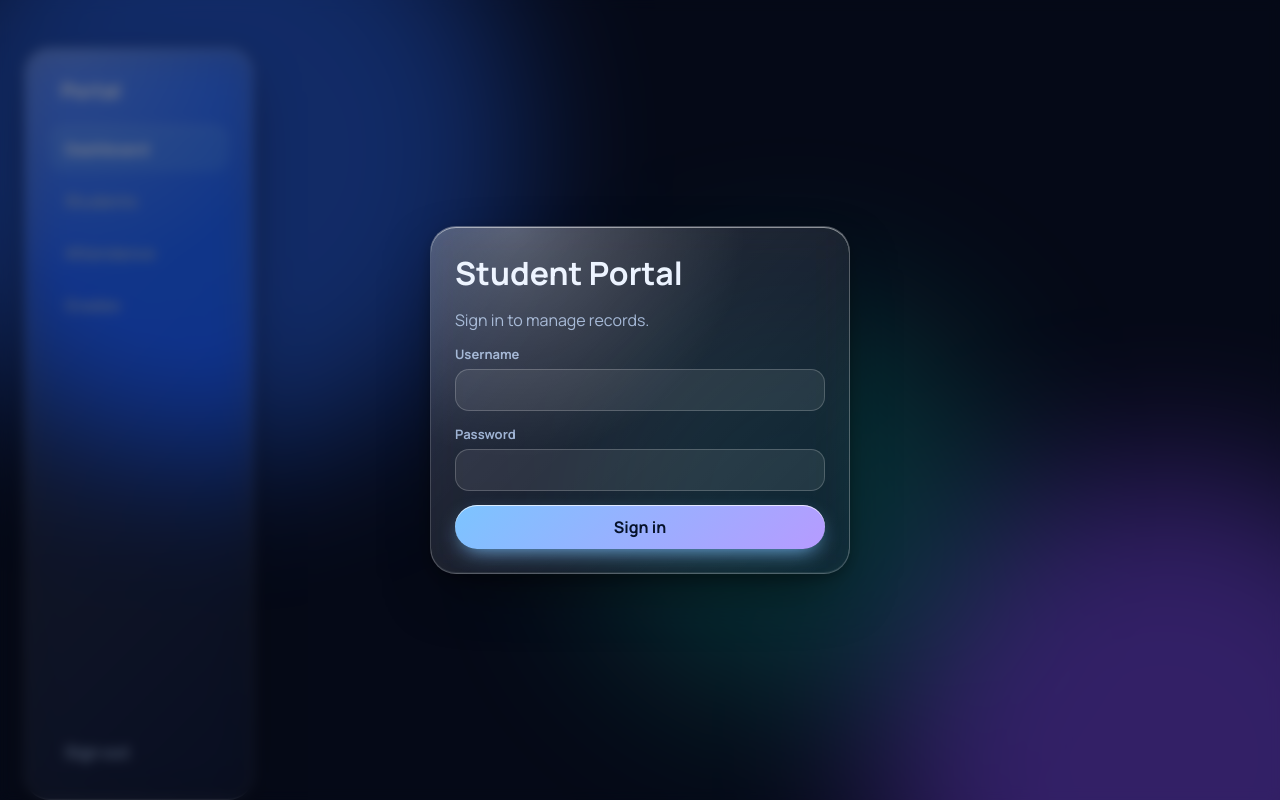
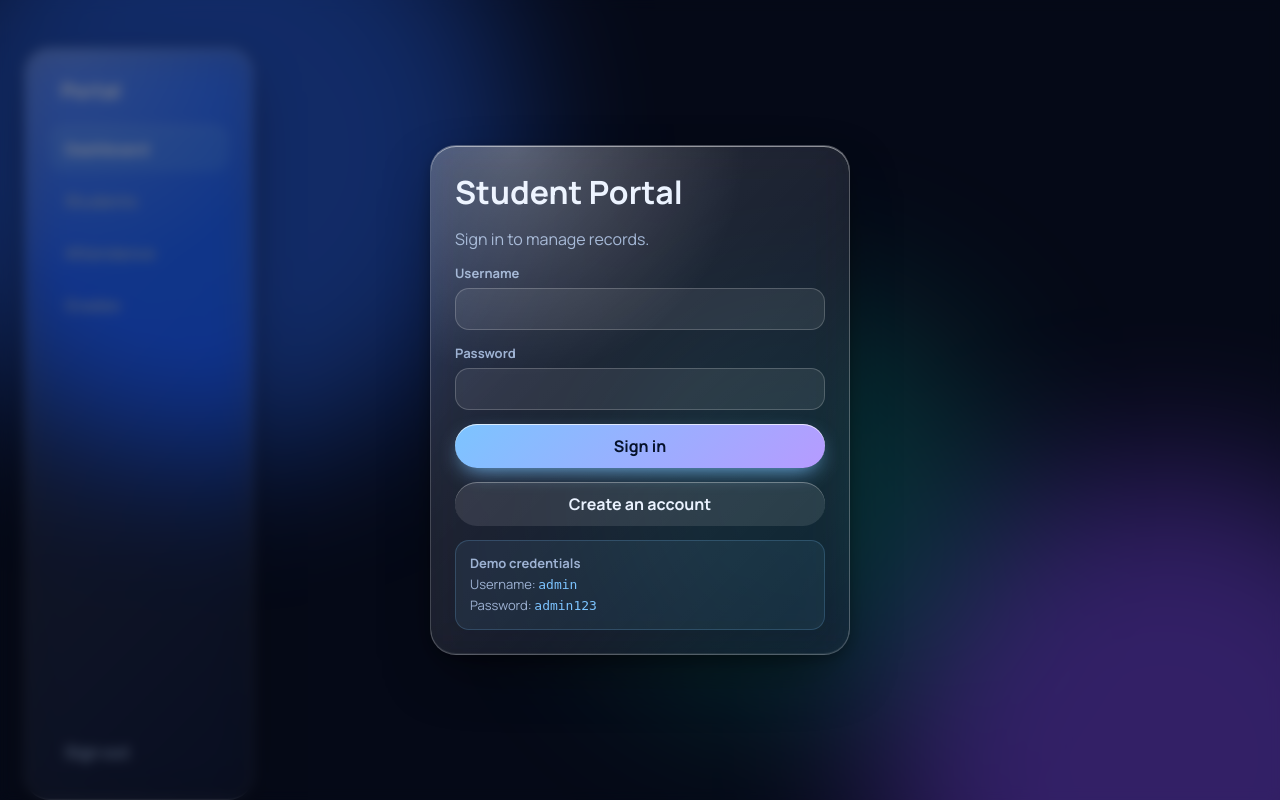
Before and after one commit to hareesh1byte/Dbms, a Flask app: page / in a window 1280 px wide. Run offline with Flask 3, Linux system fonts and the light colour scheme.

Commit message:
Add registration flow and demo credentials

```diff
--- a/student-portal/sip/app.py
+++ b/student-portal/sip/app.py
@@ -47,6 +47,23 @@ def login():
         return jsonify(error="Wrong username or password"), 401
     session["uid"] = u["id"]; session["user"] = u["username"]
     return jsonify(user=u["username"])
+
+@app.post("/api/register")
+def register():
+    d = request.json or {}
+    username = (d.get("username") or "").strip()
+    password = d.get("password") or ""
+    if len(username) < 3 or len(username) > 50:
+        return jsonify(error="Username must be 3–50 characters"), 400
+    if len(password) < 6:
+        return jsonify(error="Password must be at least 6 characters"), 400
+    try:
+        q("INSERT INTO users(username,password_hash) VALUES(%s,%s)", (username, generate_password_hash(password)), write=True)
+    except Exception as e:
+        if getattr(e, "errno", 0) == 1062:
+            return jsonify(error="That username is already registered"), 409
+        return jsonify(error="Unable to create account"), 400
+    return jsonify(ok=True)
 
 @app.post("/api/logout")
 def logout(): session.clear(); return jsonify(ok=True)
--- a/student-portal/sip/static/app.js
+++ b/student-portal/sip/static/app.js
@@ -3,7 +3,9 @@ const toast=m=>{const t=$('#toast');t.textContent=m;t.classList.add('show');clea
 async function api(u,m='GET',b){const r=await fetch('/api/'+u,{method:m,headers:{'Content-Type':'application/json'},body:b?JSON.stringify(b):undefined});
  const d=await r.json().catch(()=>({}));if(r.status==401&&u!='login'){showLogin();throw d}if(!r.ok){toast(d.error||'Something went wrong');throw d}return d}
 const showLogin=()=>{$('#login').hidden=false;$('#app').hidden=true};
-$('#lf').onsubmit=async e=>{e.preventDefault();try{await api('login','POST',Object.fromEntries(new FormData(e.target)));$('#login').hidden=true;$('#app').hidden=false;go('dash')}catch{}};
+let registering=false;
+$('#register-toggle').onclick=()=>{registering=!registering;$('#auth-copy').textContent=registering?'Create an account to access the portal.':'Sign in to manage records.';$('#auth-submit').textContent=registering?'Register':'Sign in';$('#register-toggle').textContent=registering?'Back to sign in':'Create an account';$('#lf').reset()};
+$('#lf').onsubmit=async e=>{e.preventDefault();const data=Object.fromEntries(new FormData(e.target));try{if(registering){await api('register','POST',data);toast('Account created. You can sign in now.');$('#register-toggle').click()}else{await api('login','POST',data);$('#login').hidden=true;$('#app').hidden=false;go('dash')}}catch{}};
 $('#out').onclick=async()=>{await api('logout','POST');showLogin()};
 document.querySelectorAll('nav [data-v]').forEach(b=>b.onclick=()=>go(b.dataset.v));
 document.addEventListener('pointermove',e=>{const c=e.target.closest?.('.glass');if(!c)return;const r=c.getBoundingClientRect(),x=(e.clientX-r.left)/r.width,y=(e.clientY-r.top)/r.height;
--- a/student-portal/sip/static/style.css
+++ b/student-portal/sip/static/style.css
@@ -25,7 +25,7 @@ label{display:grid;gap:6px;color:var(--mut);font-size:13px;font-weight:600}
 .seg{display:inline-flex;border-radius:999px;background:rgba(255,255,255,.08);padding:3px}.seg button{all:unset;cursor:pointer;padding:5px 14px;border-radius:999px;font-size:13px;font-weight:700;color:var(--mut)}
 .seg button.on[data-s=Present]{background:var(--ok);color:#043}.seg button.on[data-s=Absent]{background:var(--bad);color:#400}.seg button.on[data-s=Late]{background:var(--warn);color:#430}
 .overlay{position:fixed;inset:0;display:grid;place-items:center;background:rgba(5,8,20,.5);backdrop-filter:blur(6px);z-index:10;padding:16px}.overlay[hidden]{display:none}
-.login,#mf{width:min(420px,100%);display:grid;gap:14px}.login h1{margin:0}.login p{margin:0;color:var(--mut)}
+.login,#mf{width:min(420px,100%);display:grid;gap:14px}.login h1{margin:0}.login p{margin:0;color:var(--mut)}.login .demo{padding:12px 14px;border:1px solid rgba(124,196,255,.2);border-radius:14px;background:rgba(124,196,255,.08);font-size:13px;line-height:1.6}.login code{color:var(--acc);font-family:ui-monospace,monospace}
 .empty{color:var(--mut);padding:28px;text-align:center}.bar{height:8px;border-radius:9px;background:rgba(255,255,255,.1);overflow:hidden;min-width:120px}.bar i{display:block;height:100%;background:linear-gradient(90deg,var(--acc),var(--acc2))}
 #toast{position:fixed;bottom:24px;left:50%;transform:translate(-50%,90px);padding:12px 22px;border-radius:999px;background:rgba(20,30,60,.85);border:1px solid rgba(255,255,255,.25);backdrop-filter:blur(14px);transition:.35s;z-index:20}#toast.show{transform:translate(-50%,0)}
 @media(max-width:800px){.app{grid-template-columns:1fr;padding:12px}nav{flex-direction:row;height:auto;position:static;overflow-x:auto}nav h2{display:none}nav .out{margin:0 0 0 auto}}
--- a/student-portal/sip/templates/index.html
+++ b/student-portal/sip/templates/index.html
@@ -3,9 +3,9 @@
 <link rel="preconnect" href="https://fonts.googleapis.com"><link href="https://fonts.googleapis.com/css2?family=Manrope:wght@400;500;700;800&display=swap" rel="stylesheet">
 <link rel="stylesheet" href="/static/style.css"></head><body>
 <div class="orbs" aria-hidden="true"><i></i><i></i><i></i></div>
-<div id="login" class="overlay"><form class="glass pane login" id="lf"><h1>Student Portal</h1><p>Sign in to manage records.</p>
+<div id="login" class="overlay"><form class="glass pane login" id="lf"><h1>Student Portal</h1><p id="auth-copy">Sign in to manage records.</p>
 <label>Username<input name="username" required autocomplete="username"></label><label>Password<input name="password" type="password" required autocomplete="current-password"></label>
-<button class="btn">Sign in</button></form></div>
+<button class="btn" id="auth-submit">Sign in</button><button type="button" class="btn g" id="register-toggle">Create an account</button><p class="demo"><strong>Demo credentials</strong><br>Username: <code>admin</code><br>Password: <code>admin123</code></p></form></div>
 <div class="app" id="app" hidden><nav class="glass pane" aria-label="Main"><h2>Portal</h2>
 <button data-v="dash" class="on">Dashboard</button><button data-v="students">Students</button><button data-v="attendance">Attendance</button><button data-v="grades">Grades</button>
 <button id="out" class="out">Sign out</button></nav><main id="main" tabindex="-1"></main></div>
```
